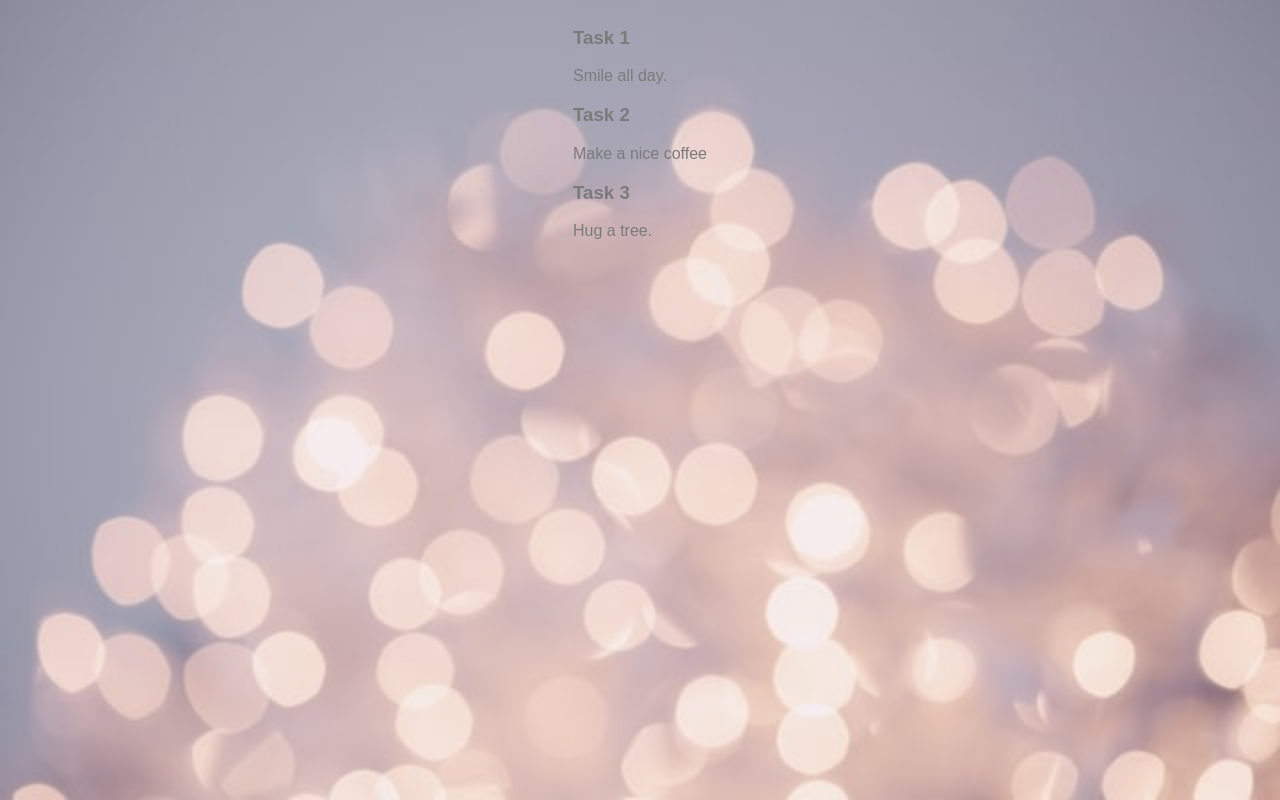
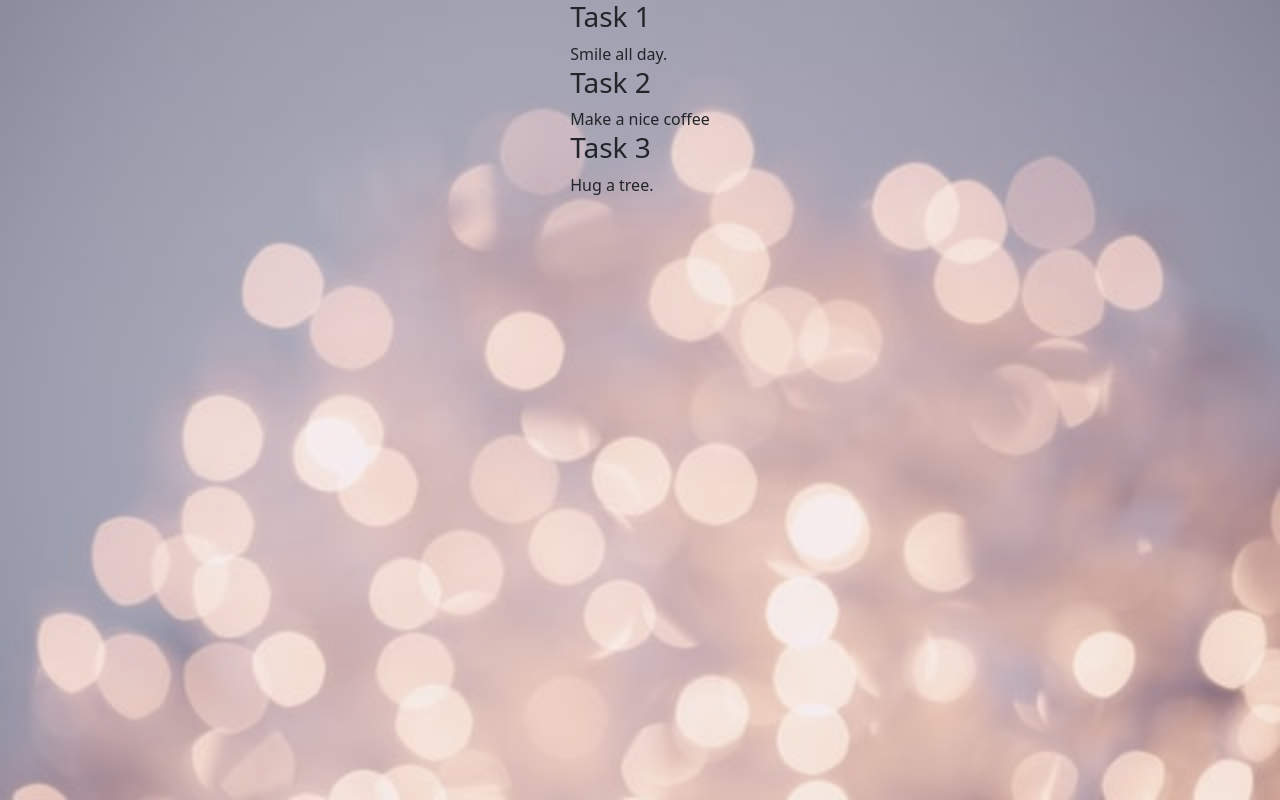
Before and after one commit to predavladc/ReactListProject, a React (Create React App) app: page / in a window 1280 px wide. Built offline with nearby package versions, Linux system fonts and the light colour scheme.

Commit message:
added bootstrap

```diff
--- a/package.json
+++ b/package.json
@@ -6,6 +6,7 @@
     "@testing-library/jest-dom": "^5.16.3",
     "@testing-library/react": "^12.1.4",
     "@testing-library/user-event": "^13.5.0",
+    "bootstrap": "^5.1.3",
     "react": "^18.0.0",
     "react-dom": "^18.0.0",
     "react-scripts": "5.0.0",
--- a/src/App.js
+++ b/src/App.js
@@ -23,9 +23,15 @@ export default function App() {
 
   return (
     <div className="App">
-      <ToDoComponent data={tasklist[0]} />
+      {tasklist.map((task, index) => {
+        return (
+          <ToDoComponent key={index} data={task} />
+        )
+      })}
+
+      {/* <ToDoComponent data={tasklist[0]} />
       <ToDoComponent data={tasklist[1]} />
-      <ToDoComponent data={tasklist[2]} />
+      <ToDoComponent data={tasklist[2]} /> */}
     </div>
   );
 }
--- a/src/components/ToDo.js
+++ b/src/components/ToDo.js
@@ -1,10 +1,13 @@
-import Task from "./Task";
+// import Task from "./Task";
 
 const ToDoComponent = (props) => {
     return (
         <div className="block">
-            <Task toDoTask={props.data.title} />
-            <Task toDoDescription={props.data.description} />
+            {/* <Task toDoDescription={props.data.description} toDoTask={props.data.title}  /> */}
+                <div className="task-container">
+                <h3 className="task-title">{props.data.title}</h3>
+                <span className="task-description">{props.data.description}</span>
+            </div>
         </div>
     );
 };
--- a/src/index.js
+++ b/src/index.js
@@ -3,6 +3,7 @@ import ReactDOM from 'react-dom';
 import './index.css';
 import App from './App';
 import reportWebVitals from './reportWebVitals';
+import 'bootstrap/dist/css/bootstrap.css';
 
 ReactDOM.render(
   <React.StrictMode>
```
Also changed, not shown: 1 other file (tests, documents, lock files or other folders).
